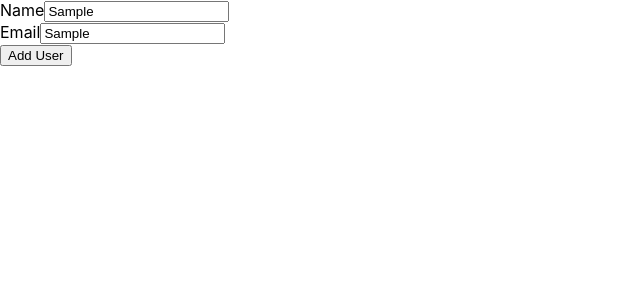
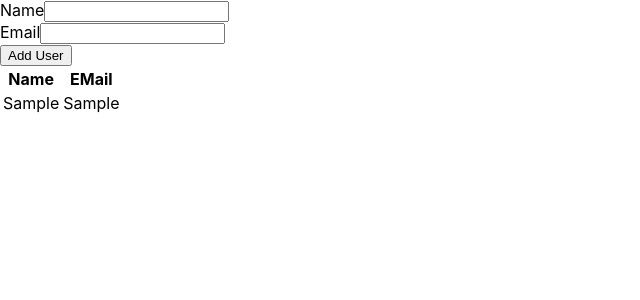
Before and after one commit to Nickx58/Google, a React (Create React App) app in the folder react/react-test/: page / in a window 1280 px wide. Both pictures are taken after typing "Sample", "Sample" into the empty fields and a click on the button "Add User". Shown: the top 300 px of the page, without its empty margins (0-640 px from the left). Built offline with nearby package versions, Linux system fonts and the light colour scheme.

Commit message:
User List Comp

```diff
--- a/react/react-test/src/App.js
+++ b/react/react-test/src/App.js
@@ -1,9 +1,17 @@
+import { useState } from 'react';
 import UserForm from './UserForm';
+import UserList from './UserList';
 
 function App() {
+  const [users, setUsers] = useState([]);
+
+  const handleAddUsers = user => {
+    setUsers([...users, user])
+  }
   return (
     <div>
-      <UserForm />
+      <UserForm addUsers={handleAddUsers} />
+      <UserList users={users} />
     </div>
   );
 }
--- a/react/react-test/src/UserForm.js
+++ b/react/react-test/src/UserForm.js
@@ -1,12 +1,14 @@
 import { useState } from "react"
 
-function UserForm() {
+function UserForm({ addUsers }) {
     const [name, setName] = useState("");
     const [email, setEmail] = useState("");
 
     const handleSubmit = e => {
         e.preventDefault();
-        alert(name)
+        addUsers({ name, email })
+        setEmail("");
+        setName("")
     }
     return <form onSubmit={handleSubmit}>
         <div>
--- /dev/null
+++ b/react/react-test/src/UserList.js
@@ -0,0 +1,23 @@
+const UserList = ({ users }) => {
+    const renderUser = users.map((user) => {
+        return (
+            <tr key={user.name}>
+                <td>{user.name}</td>
+                <td>{user.email}</td>
+            </tr>
+        )
+    })
+    return (
+        <table>
+            <thead>
+                <tr>
+                    <th>Name</th>
+                    <th>EMail</th>
+                </tr>
+            </thead>
+            <tbody>{renderUser}</tbody>
+        </table>
+    )
+}
+
+export default UserList
```
